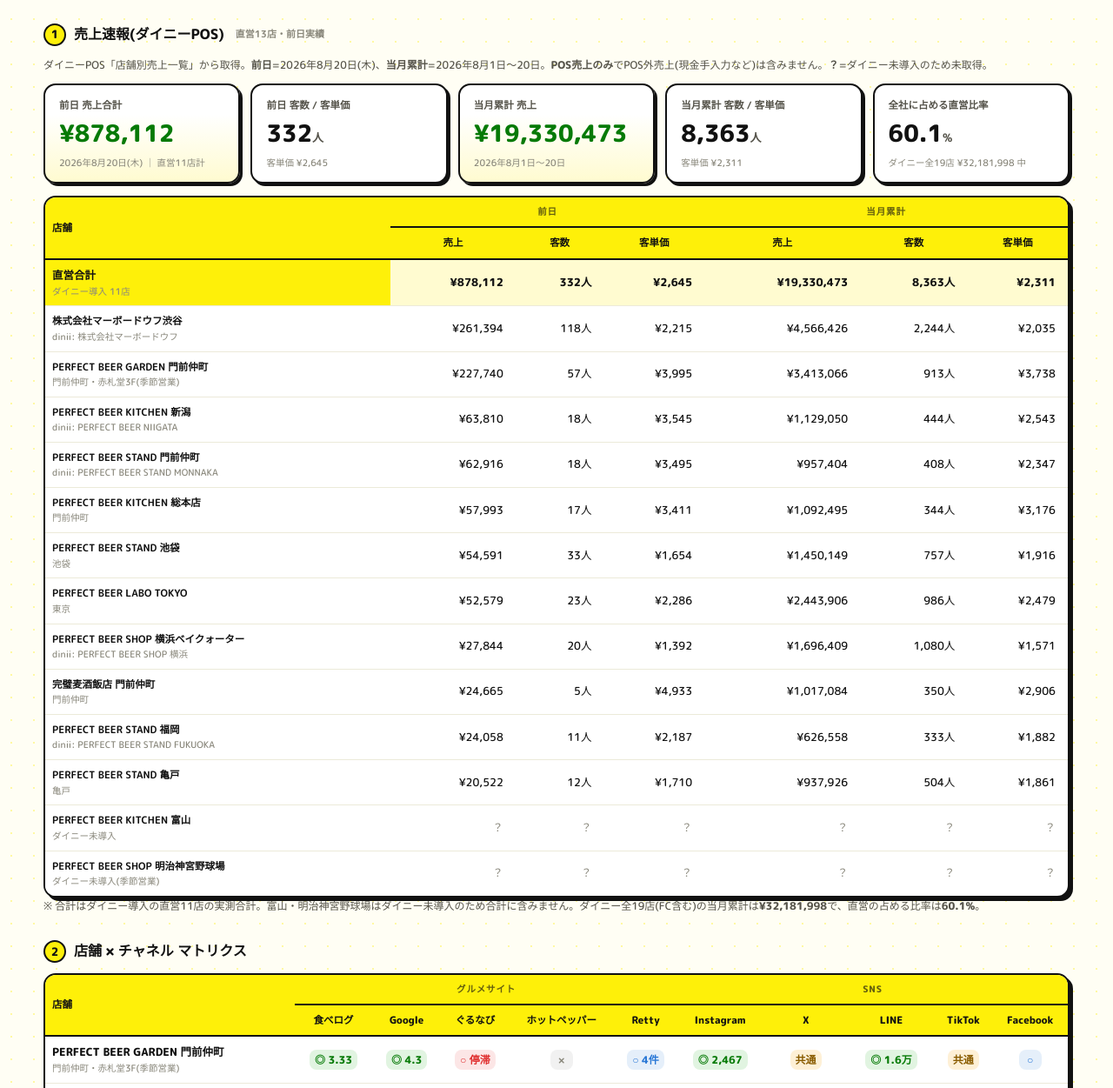
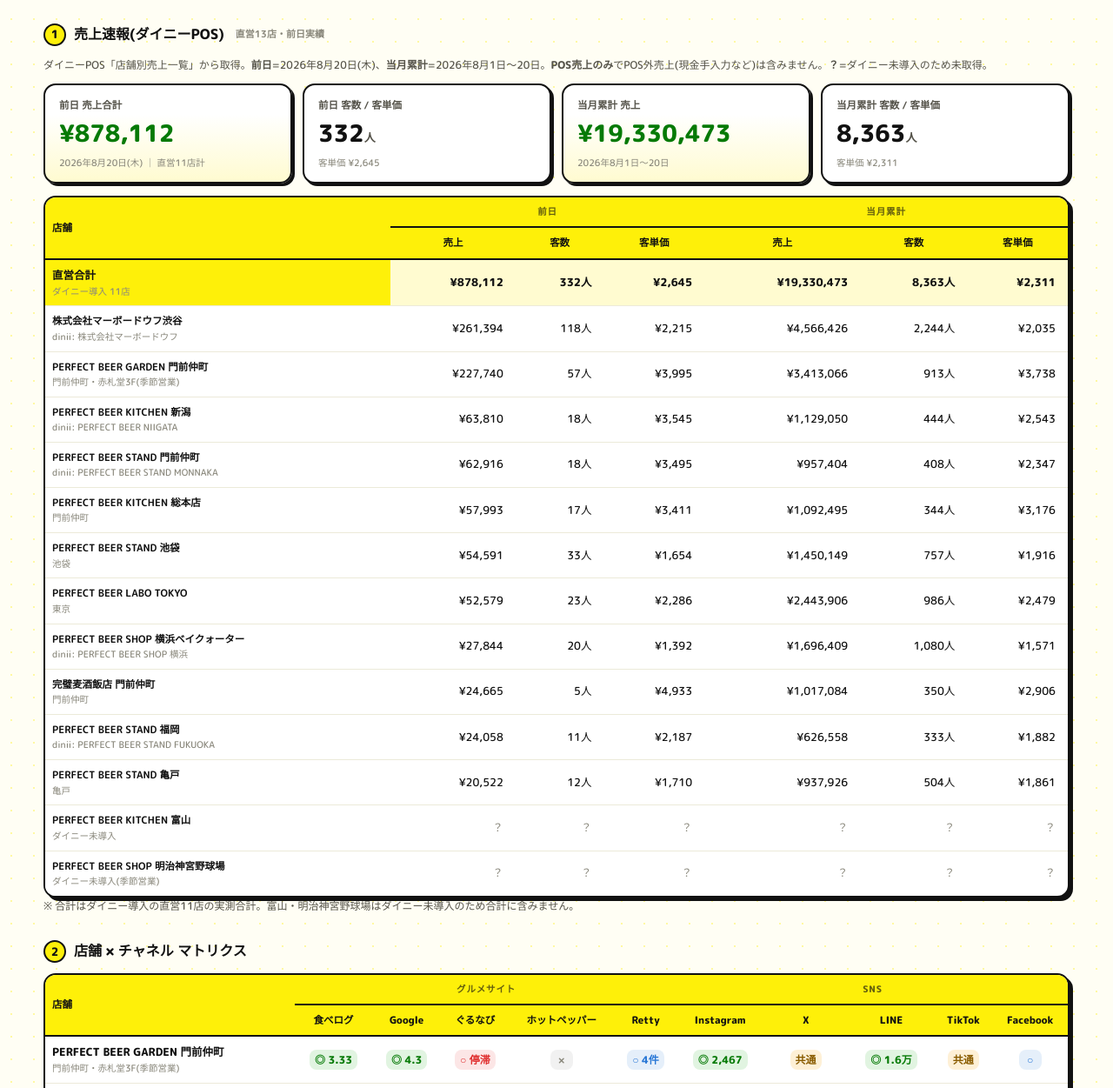
Before and after one commit to masatoshi-fujinuma/perfect-beer-dashboard, a plain HTML site: page index.html in a window 1280 px wide. Shown: the part 1239-2490 px from the top of the page at 87% size. Drawn offline with Linux system fonts and the light colour scheme.

Commit message:
売上セクションから「全社に占める直営比率」タイルを削除

```diff
--- a/index.html
+++ b/index.html
@@ -963,8 +963,7 @@
                     <tbody id="sales-body"></tbody>
                 </table>
             </div>
-            <div class="note">※ 合計はダイニー導入の直営11店の実測合計。富山・明治神宮野球場はダイニー未導入のため合計に含みません。ダイニー全19店(FC含む)の当月累計は<b>¥32,181,998</b>で、直営の占める比率は<b>60.1%</b>。
-            </div>
+            <div class="note">※ 合計はダイニー導入の直営11店の実測合計。富山・明治神宮野球場はダイニー未導入のため合計に含みません。</div>
         </section>
 
         <!-- ============ MATRIX ============ -->
@@ -2256,7 +2255,6 @@
         var SALES_META = {
             day: "2026年8月20日(木)",
             mtd: "2026年8月1日〜20日",
-            allStoresMtd: 32181998,   // ダイニー全19店(FC含む)の当月累計
             source: "dinii dashboard / 店舗別売上一覧"
         };
         var SALES = [
@@ -2288,7 +2286,6 @@
             });
             var du = t.c ? Math.round(t.s / t.c) : null;
             var mu = t.mc ? Math.round(t.ms / t.mc) : null;
-            var share = SALES_META.allStoresMtd ? (t.ms / SALES_META.allStoresMtd * 100) : null;
 
             // --- tiles ---
             var tiles = document.getElementById("sales-tiles");
@@ -2297,8 +2294,7 @@
                     tile("前日 売上合計", jpYen(t.s), SALES_META.day + " ｜ 直営" + t.n + "店計", "goodv") +
                     tile("前日 客数 / 客単価", jpNum(t.c) + '<small>人</small>', "客単価 " + jpYen(du), "") +
                     tile("当月累計 売上", jpYen(t.ms), SALES_META.mtd, "goodv") +
-                    tile("当月累計 客数 / 客単価", jpNum(t.mc) + '<small>人</small>', "客単価 " + jpYen(mu), "") +
-                    tile("全社に占める直営比率", (share == null ? "？" : share.toFixed(1) + '<small>%</small>'), "ダイニー全19店 " + jpYen(SALES_META.allStoresMtd) + " 中", "");
+                    tile("当月累計 客数 / 客単価", jpNum(t.mc) + '<small>人</small>', "客単価 " + jpYen(mu), "");
             }
 
             // --- rows ---
```
